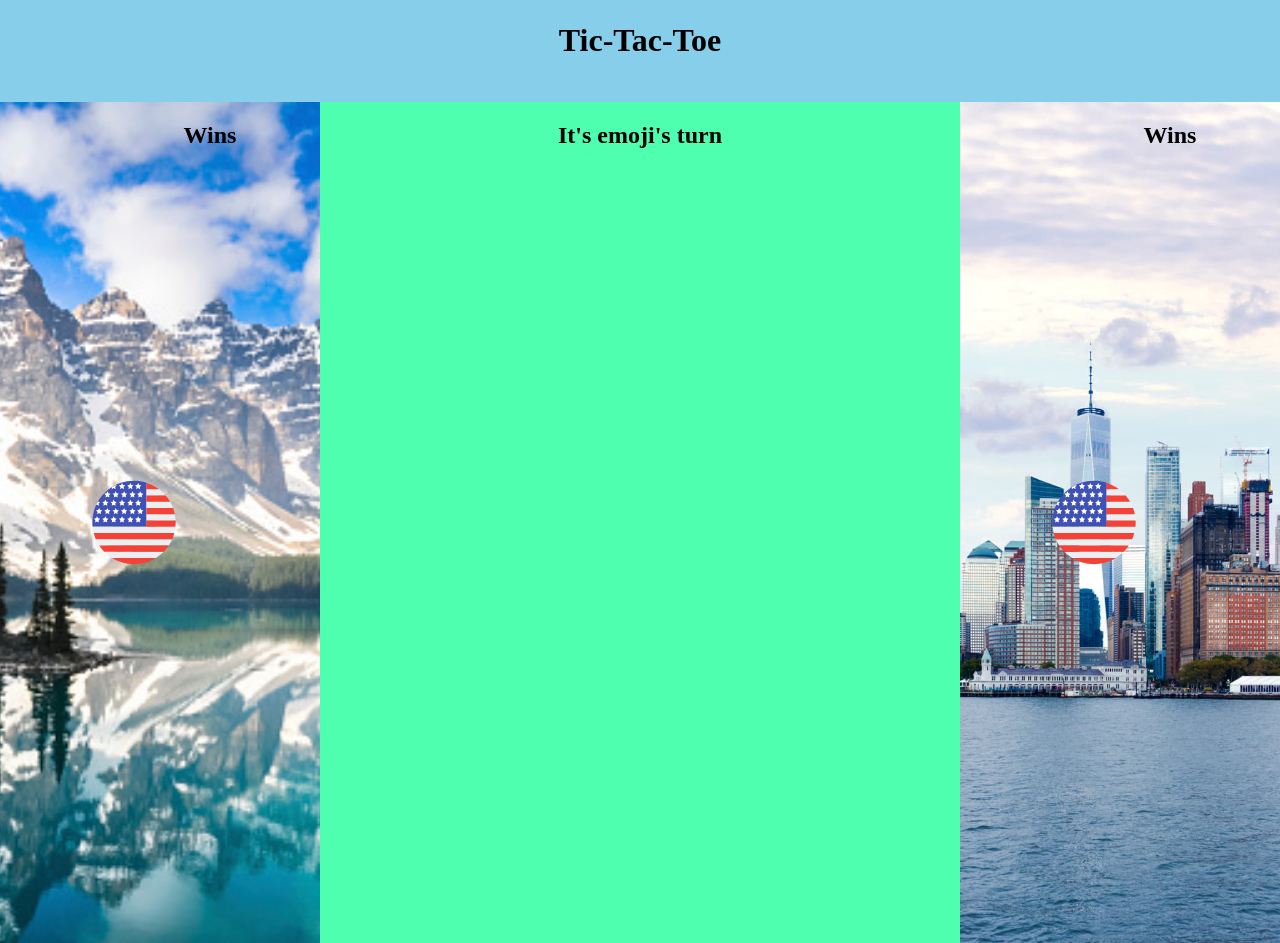
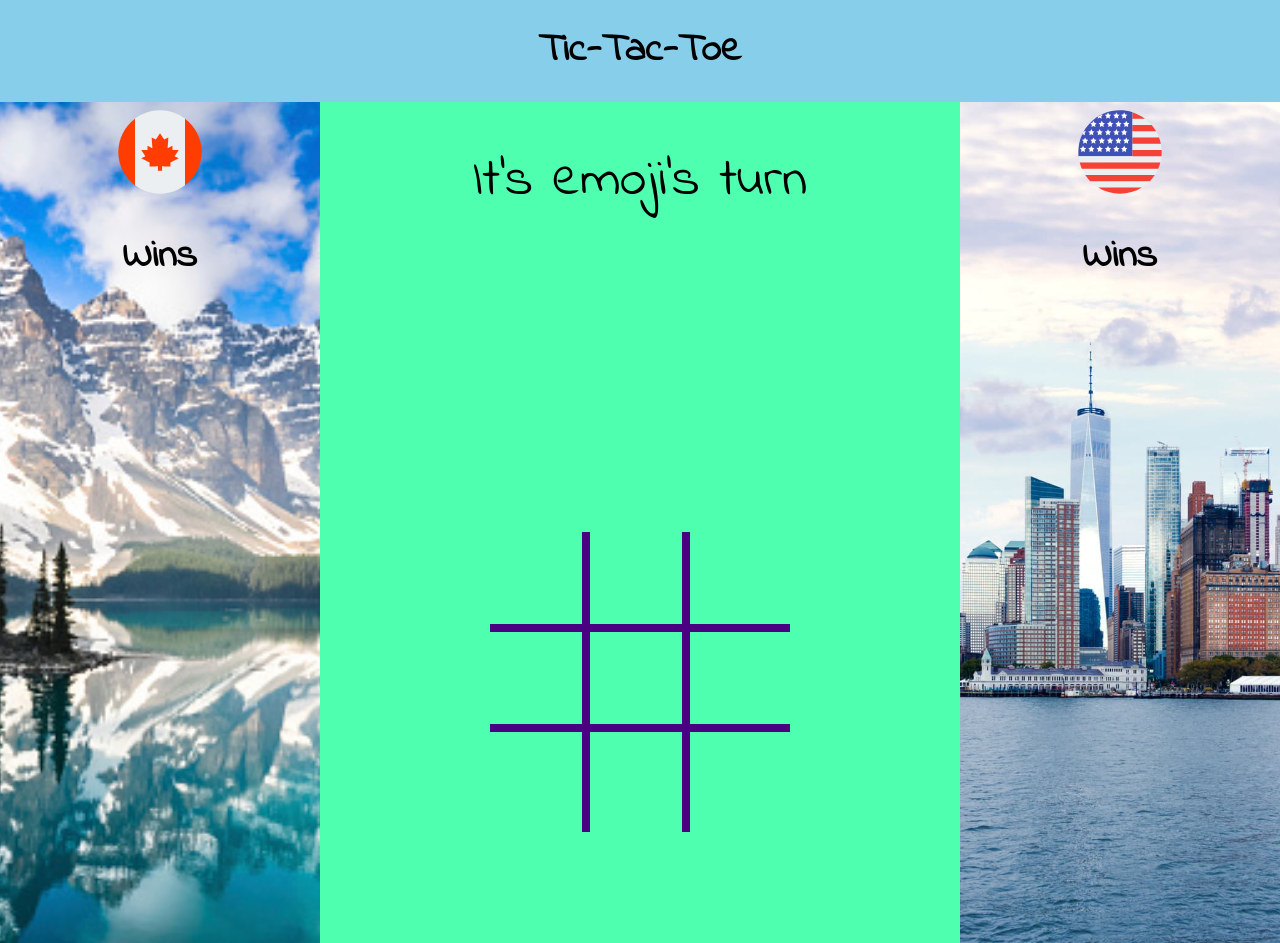
Before and after one commit to alinix1/Tic-Tac-Toe, a plain HTML site: page index.html in a window 1280 px wide. Shown: the top 943 px of the page. Drawn offline with Linux system fonts and the light colour scheme.

Commit message:
continue building comp

```diff
--- a/index.html
+++ b/index.html
@@ -9,17 +9,35 @@
 <div class="header">
   <h1>Tic-Tac-Toe</h1>
 </div>
+<div class="main-container">
+  <div class="left-col">
+    <div class="left-col">
+      <div class="left-container-label">
+        <img class="canada-icon" src="assets/icons8-canada-100.svg">
+        <h2>Wins</h2>
+      </div>
+    </div>
+    </div>
 <div class="container">
-  <div class="left-col">
-    <img class="canada-icon" src="assets/icons8-usa-100.svg">
-    <h2>Wins</h2>
+    <p class="current-player">It's emoji's turn</p>
+  <div class="center-col" id="board">
+      <div id="1" class="tile right-border bottom-border">1</div>
+      <div id="2" class="tile right-border bottom-border">2</div>
+      <div id="3" class="tile bottom-border">3</div>
+      <div id="4" class="tile right-border bottom-border">4</div>
+      <div id="5" class="tile right-border bottom-border">5</div>
+      <div id="6" class="tile bottom-border">6</div>
+      <div id="7" class="tile right-border">7</div>
+      <div id="8" class="tile right-border">8</div>
+      <div id="9" class="tile">9</div>
   </div>
-  <div class="center-col">
-    <h2>It's emoji's turn</h2>
+</div>
+  <div class="right-col">
+    <div class="right-container-label">
+      <img class="usa-icon" src="assets/icons8-usa-100.svg">
+      <h2>Wins</h2>
+    </div>
   </div>
-  <div class="right-col">
-    <img class="usa-icon" src="assets/icons8-usa-100.svg">
-    <h2>Wins</h2>
 </div>
   <script src="game.js"></script>
   <script src="player.js"></script>
--- a/styles.css
+++ b/styles.css
@@ -1,9 +1,20 @@
-body {
+/* alphabetical within the rule - properties */
+
+@font-face {
+  font-family: "Indie Flower";
+  src: url("./assets/IndieFlower.ttf");
+}
+
+html, body, main {
+  height: 100%;
   margin: 0;
+  padding: 0;
 }
 
 h1, h2 {
-  font-family: 'Indie Flower';
+  font-family: "Indie Flower";
+  font-size: 30px;
+  font-weight: bold;
 }
 
 .header {
@@ -13,6 +24,11 @@ h1, h2 {
   padding: 1px;
   display: flex;
   justify-content: center;
+}
+
+.main-container {
+  width: 100%;
+  display: flex;
 }
 
 .left-col {
@@ -28,12 +44,11 @@ h1, h2 {
 }
 
 .center-col {
-  background-color: #4FFFB0;
-  width: 50%;
-  float: left;
   display: flex;
-  justify-content: center;
-  flex-wrap: wrap;
+  flex-direction: column;
+  align-content: center;
+  justify-content: space-around
+  align-items: center;
   height: 841px;
 }
 
@@ -48,3 +63,64 @@ h1, h2 {
   background-position: center;
   background-size: cover;
 }
+
+#board {
+  display: grid;
+  grid-template-columns: 100px 100px 100px;
+  grid-template-rows: 100px 100px 100px;
+  cursor: pointer;
+}
+
+.container {
+  background-color: #4FFFB0;
+  width: 50%;
+  display: flex;
+  flex-wrap: nowrap;
+  flex-direction: column;
+  justify-content: space-between;
+  align-content: center;
+  align-items: center;
+}
+
+.player-container {
+  display: flex;
+}
+
+.tile {
+  color: #4FFFB0;
+  font-size: 5em;
+  display: flex;
+  justify-content: center;
+  align-items: center;
+}
+
+.right-border {
+  border-right: 0.1em solid indigo;
+}
+
+.bottom-border {
+  border-bottom: 0.1em solid indigo;
+}
+
+.right-container-label {
+  display: flex;
+  flex-direction: column;
+  width: 100px;
+  align-content: center;
+  justify-content: flex-start;
+  align-items: center;
+}
+
+.left-container-label {
+  display: flex;
+  flex-direction: column;
+  width: 100px;
+  align-content: center;
+  justify-content: flex-start;
+  align-items: center;
+}
+
+.current-player {
+  font-family: 'Indie Flower';
+  font-size: 40px;
+}
```
Also changed, not shown: assets/IndieFlower.ttf (added).
